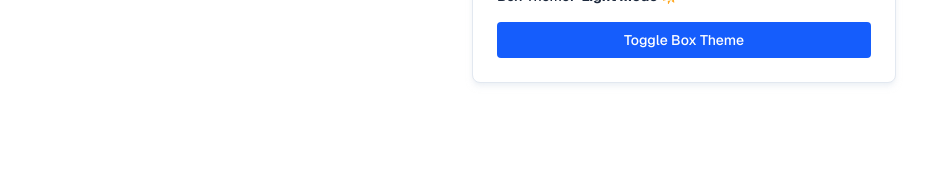
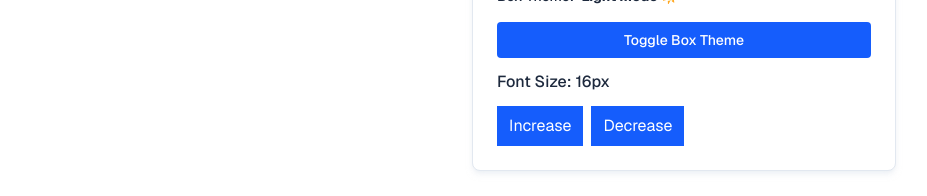
Before and after one commit to abdullahverse9176/zustand-shopping-cart, a Next.js app: page / in a window 1280 px wide. Shown: the part 329-525 px from the top of the page, without its empty margins (176-1103 px from the left). Built offline with nearby package versions, Linux system fonts and the light colour scheme; no server answers.

Commit message:
feat: implement font size management with persistent zustand store and settings UI component

```diff
--- a/src/app/components/Settings.jsx
+++ b/src/app/components/Settings.jsx
@@ -2,11 +2,15 @@
 
 import { useThemeStore } from '@/app/store/useThemeStore'
 import { useStore } from '@/app/hooks/useStore'
+import { useFontStore } from '../store/useFontStore'
 
 export default function Settings() {
   // Safe Hydration read for theme
   const isDarkMode = useStore(useThemeStore, (state) => state.isDarkMode) ?? false
   const toggleTheme = useThemeStore((state) => state.toggleTheme)
+  const increaseFontSize = useFontStore((state) => state.increaseFontSize)
+  const decreaseFontSize = useFontStore((state) => state.decreaseFontSize)
+  const font = useStore(useFontStore, (state) => state.font) ?? 16
 
   return (
     <div
@@ -33,6 +37,15 @@ export default function Settings() {
           Toggle Box Theme
         </button>
       </div>
+
+      <p className="my-3 font-medium transition-all">
+        Font Size: {font}px
+      </p>
+
+      <div>
+        <button className='px-3 py-2 text-white bg-blue-600 mr-2' onClick={increaseFontSize}>Increase</button>
+        <button className='px-3 py-2 text-white bg-blue-600 mr-2' onClick={decreaseFontSize}>Decrease</button>
+      </div>
     </div>
   )
 }
--- /dev/null
+++ b/src/app/store/useFontStore.js
@@ -0,0 +1,13 @@
+import { create } from "zustand";
+import { persist, createJSONStorage } from "zustand/middleware";
+
+
+export const useFontStore = create(persist((set) => ({
+  font: 16,
+  increaseFontSize: () => set((state) => ({ font: state.font + 1 })),
+  decreaseFontSize: () => set((state) => ({ font: state.font - 1 }))
+
+}), {
+  name: "font-size",
+  storage: createJSONStorage(() => localStorage),
+}))
```
